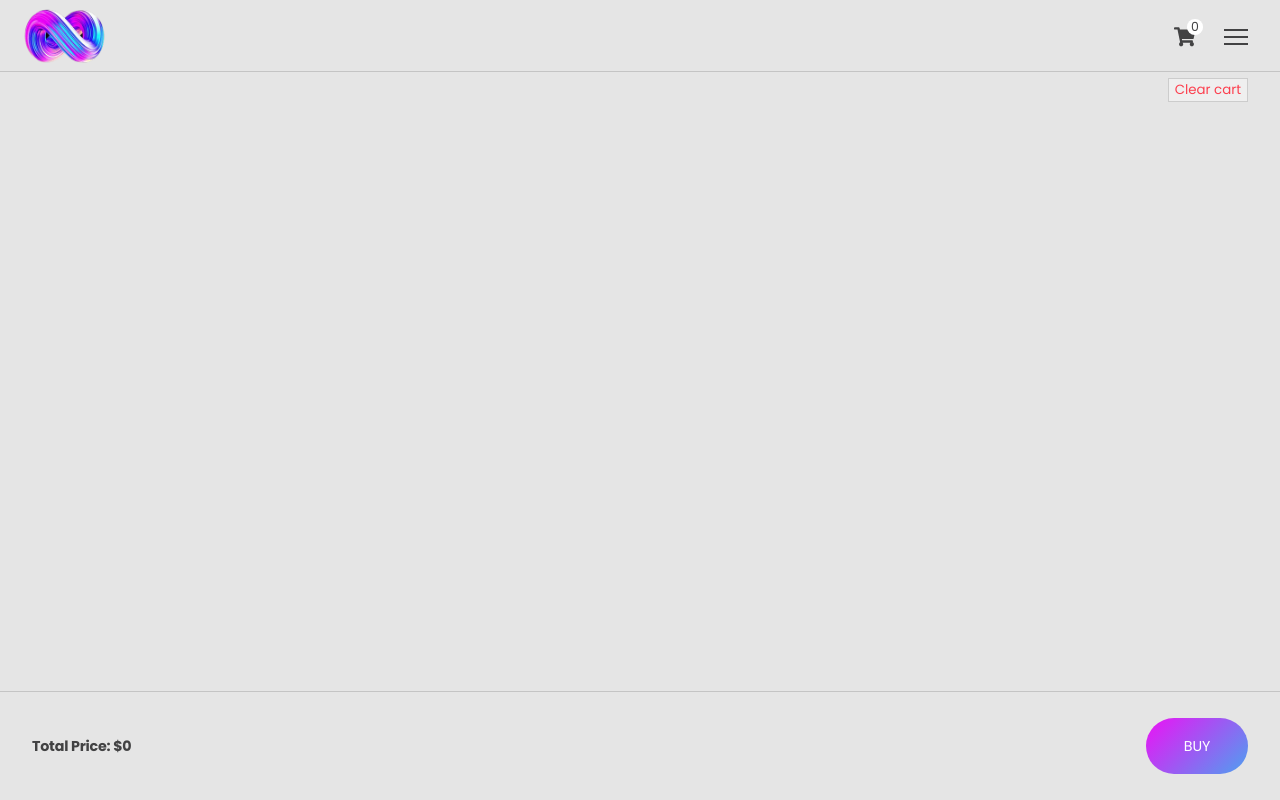
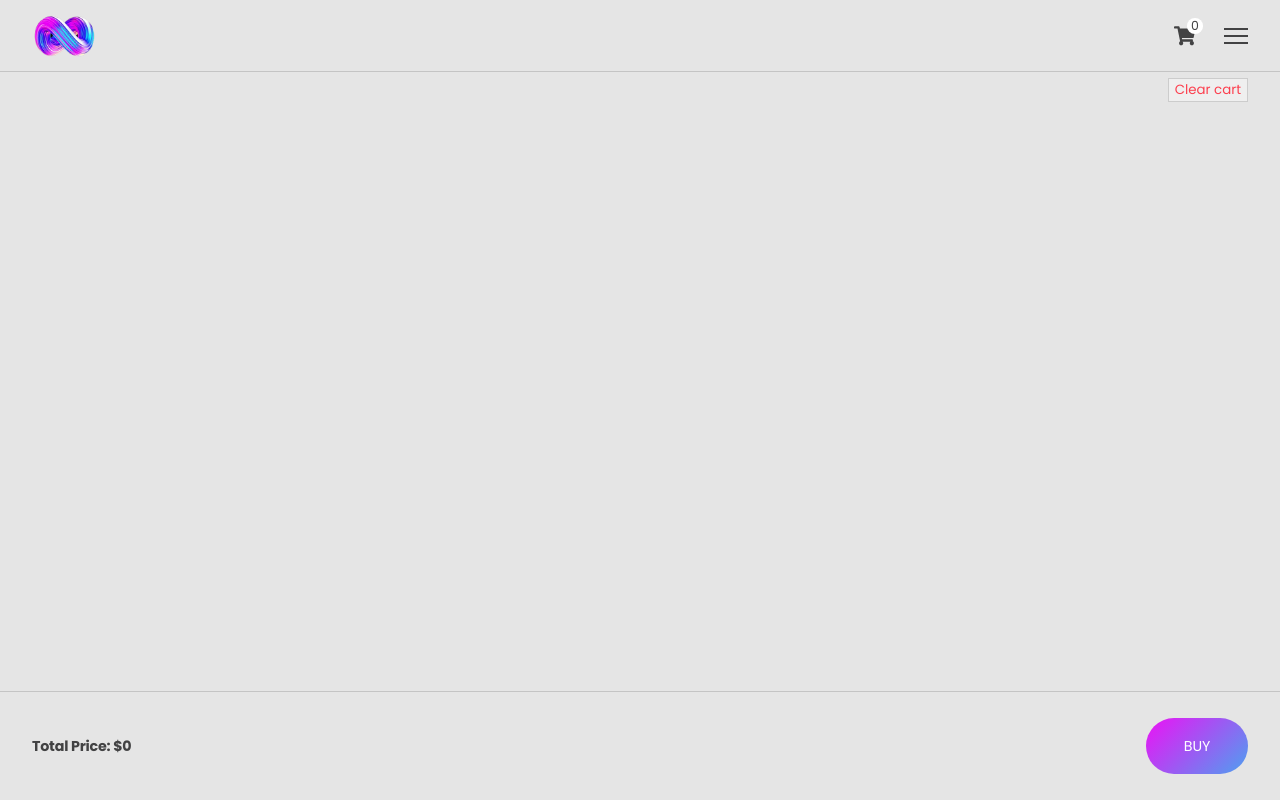
Before and after one commit to jsxgod/skateshop-frontend, a React (Create React App) app: page /cart in a window 1280 px wide. Built offline with nearby package versions, Linux system fonts and the light colour scheme.

Commit message:
Change logo size

```diff
--- a/src/sass/components/_header.scss
+++ b/src/sass/components/_header.scss
@@ -14,7 +14,10 @@
       .logo-wrapper {
         width: 128px;
         position: relative;
+        height: 100%;
         img {
+          transform: scale(0.75);
+          display: block;
           width: 100%;
         }
       }
```
